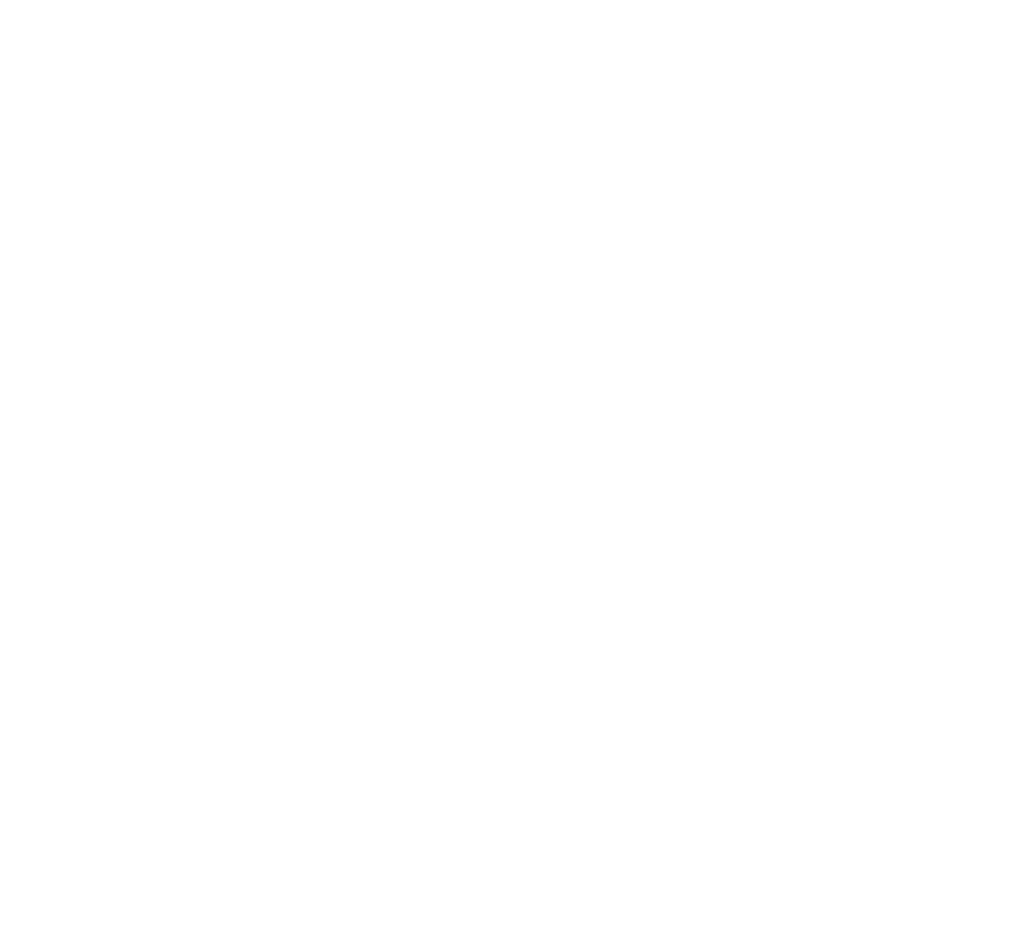
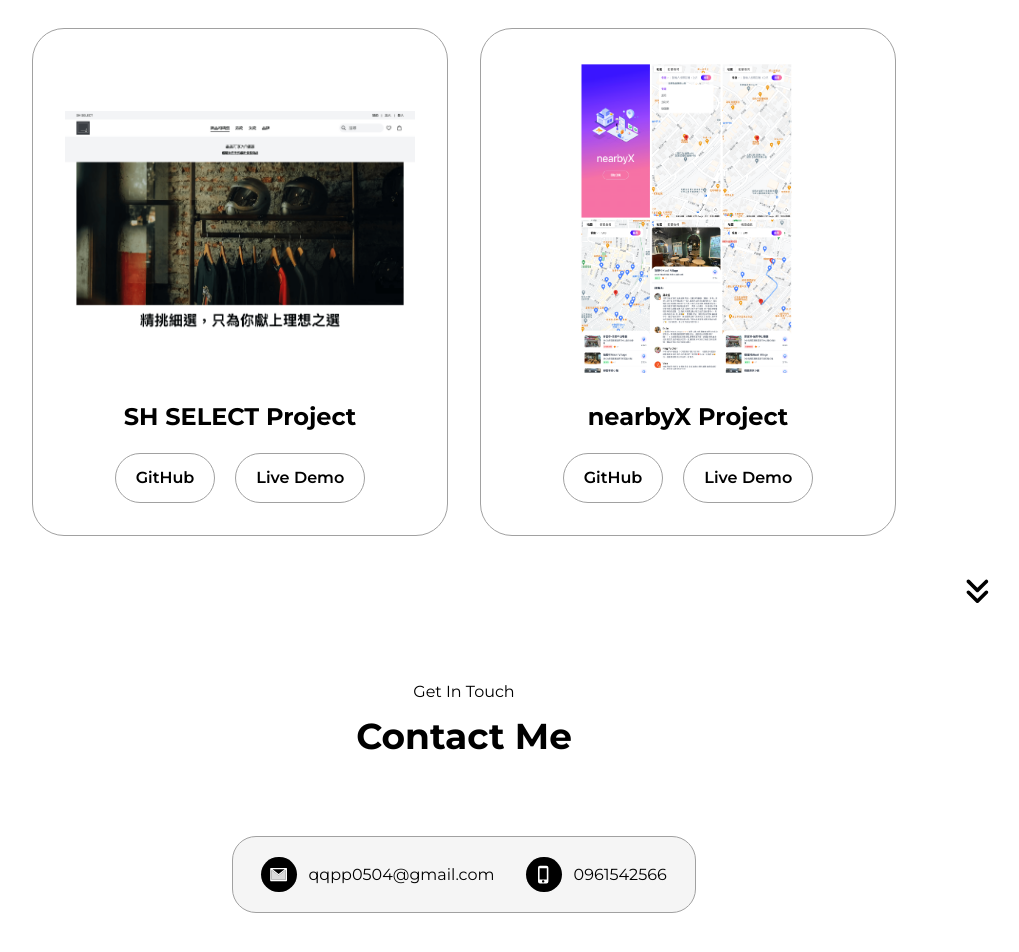
Before and after one commit to qqpp0504/website, a React (Vite) app in the folder frontend/: page / in a window 1280 px wide. Shown: the part 2464-3416 px from the top of the page, without its empty margins (176-1195 px from the left). Before the commit the page ends 2548 px from the top, so only its background shows below. Built offline with nearby package versions, Linux system fonts and the light colour scheme.

Commit message:
Add Contact component

```diff
--- a/frontend/src/App.jsx
+++ b/frontend/src/App.jsx
@@ -4,6 +4,7 @@ import StartInfo from "./components/StartInfo.jsx";
 import AboutMe from "./components/AboutMe.jsx";
 import Skills from "./components/Skills.jsx";
 import Projects from "./components/Projects.jsx";
+import Contact from "./components/Contact.jsx";
 
 function App() {
   return (
@@ -16,6 +17,7 @@ function App() {
         <AboutMe />
         <Skills />
         <Projects />
+        <Contact />
       </main>
     </div>
   );
--- /dev/null
+++ b/frontend/src/components/Contact.jsx
@@ -0,0 +1,28 @@
+import { AiTwotoneMail } from "react-icons/ai";
+import { MdPhoneIphone } from "react-icons/md";
+
+import SectionTitle from "./UI/SectionTitle.jsx";
+
+export default function Contact() {
+  return (
+    <section>
+      <SectionTitle exploreText="Get In Touch" title="Contact Me" />
+
+      <div className="rounded-3xl border-[1.5px] border-neutral-400 px-7 py-5 w-fit mx-auto flex gap-8 bg-neutral-100">
+        <div className="flex items-center gap-3">
+          <div className="p-2 rounded-full bg-black">
+            <AiTwotoneMail color="white" size="1.2rem" />
+          </div>
+          <div>qqpp0504@gmail.com</div>
+        </div>
+
+        <div className="flex items-center gap-3">
+          <div className="p-2 rounded-full bg-black">
+            <MdPhoneIphone color="white" size="1.2rem" />
+          </div>
+          <div>0961542566</div>
+        </div>
+      </div>
+    </section>
+  );
+}
--- a/frontend/src/components/Projects.jsx
+++ b/frontend/src/components/Projects.jsx
@@ -1,11 +1,42 @@
+import shSelectProjectImg from "../assets/images/sh-select.png";
+import nearbyXImg from "../assets/images/nearbyX.png";
+import { FaAnglesDown } from "react-icons/fa6";
+
 import SectionTitle from "./UI/SectionTitle.jsx";
 import ProjectCard from "./UI/ProjectCard.jsx";
 
 export default function Projects() {
   return (
-    <section>
-      <SectionTitle exploreText="Browse My Recent" title="Projects" />
-      <ProjectCard />
-    </section>
+    <>
+      <section className="mb-10">
+        <SectionTitle exploreText="Browse My Recent" title="Projects" />
+
+        <div className="flex gap-8">
+          <ProjectCard
+            projectImg={
+              <img
+                src={shSelectProjectImg}
+                alt="SH SELECT project image"
+                className="transition-transform duration-300 hover:scale-110 object-contain w-full h-full"
+              />
+            }
+            projectName="SH SELECT Project"
+          />
+          <ProjectCard
+            projectImg={
+              <img
+                src={nearbyXImg}
+                alt="nearbyX project image"
+                className="transition-transform duration-300 hover:scale-110 object-center w-full h-full"
+              />
+            }
+            projectName="nearbyX Project"
+          />
+        </div>
+      </section>
+      <div className="absolute right-28">
+        <FaAnglesDown size="1.8rem" />
+      </div>
+    </>
   );
 }
--- a/frontend/src/components/UI/ProjectCard.jsx
+++ b/frontend/src/components/UI/ProjectCard.jsx
@@ -1,3 +1,22 @@
-export default function ProjectCard() {
-  return;
+import Button from "./Button.jsx";
+
+export default function ProjectCard({ projectImg, projectName }) {
+  return (
+    <div className="border-[1.5px] border-neutral-400 rounded-4xl p-8 flex flex-col gap-2 w-1/2 h-full">
+      <div className="rounded-3xl overflow-hidden w-full h-[20rem]">
+        {projectImg}
+      </div>
+
+      <div className="text-center font-bold text-2xl my-3">{projectName}</div>
+
+      <div className="flex justify-center gap-5">
+        <Button className="border-[1.5px] border-neutral-400 font-semibold">
+          GitHub
+        </Button>
+        <Button className="border-[1.5px] border-neutral-400 font-semibold">
+          Live Demo
+        </Button>
+      </div>
+    </div>
+  );
 }
```
Also changed, not shown: frontend/src/assets/images/nearbyX.png (added), frontend/src/assets/images/sh-select.png (added).
